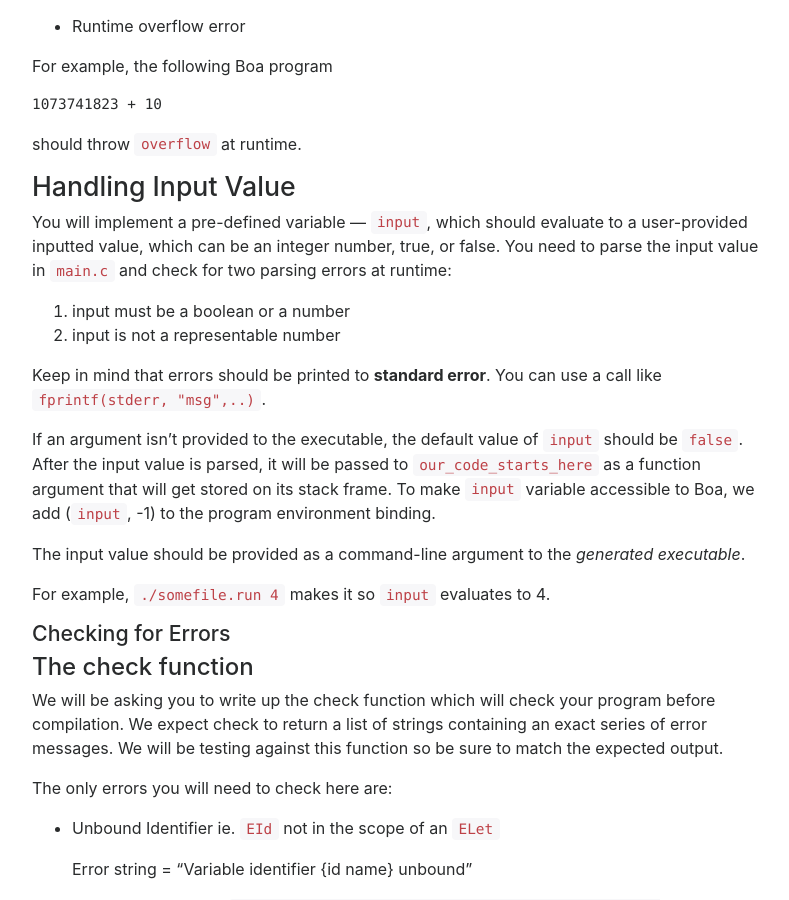
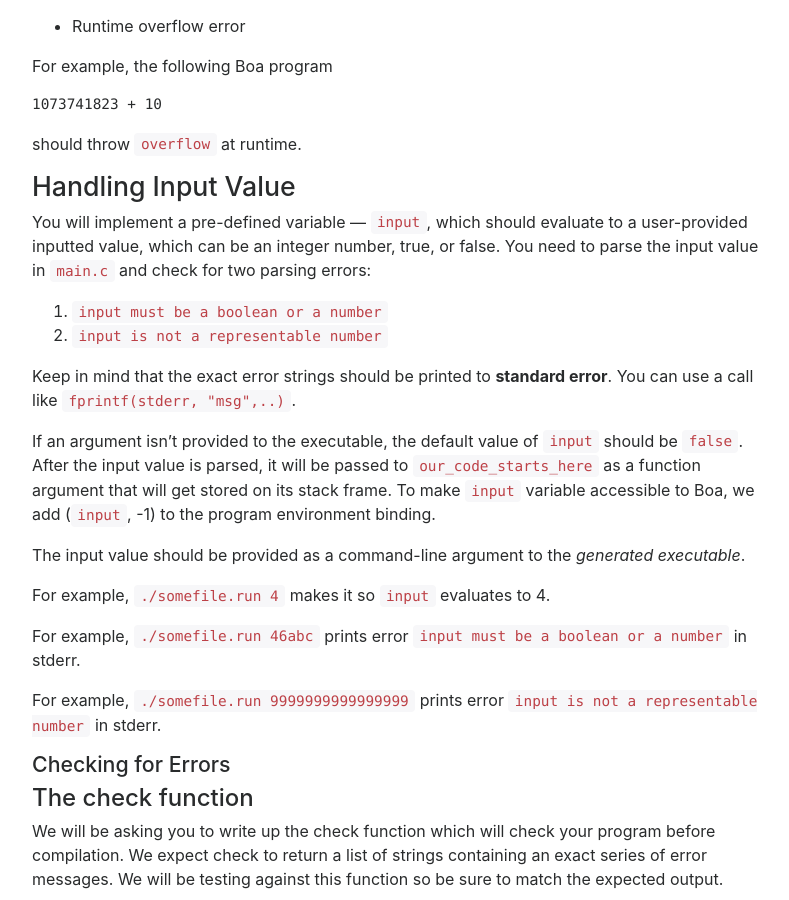
Before and after one commit to ucsd-cse131-s18/ucsd-cse131-s18.github.io, a Jekyll site: the page built from pa2/index.md, in a window 1280 px wide and 900 px high, scrolled down 2632 px. Shown: the whole window, without its empty margins (243-1032 px from the left). Built offline with Jekyll 4.4.1, drawn with Linux system fonts in a browser that asks for light colours; nearby versions of some CDN libraries.

Commit message:
Update index.md

```diff
--- a/pa2/index.md
+++ b/pa2/index.md
@@ -126,11 +126,12 @@ should throw `overflow` at runtime.
 
 You will implement a pre-defined variable — `input`, which should evaluate to a
 user-provided inputted value, which can be an integer number, true, or false.
-You need to parse the input value in `main.c` and check for two parsing errors at runtime:
-1. input must be a boolean or a number
-2. input is not a representable number
+You need to parse the input value in `main.c` and check for two parsing errors:
+1. `input must be a boolean or a number`
+2. `input is not a representable number`
 
-Keep in mind that errors should be printed to **standard error**. You can use a call like `fprintf(stderr, "msg",..)`.
+Keep in mind that the exact error strings should be printed to **standard error**.
+You can use a call like `fprintf(stderr, "msg",..)`.
 
 If an argument isn't provided to the executable, the default value of `input` should be `false`.
 After the input value is parsed, it will be passed to `our_code_starts_here` as a function
@@ -141,6 +142,10 @@ The input value should be provided as a command-line argument
 to the _generated executable_.
 
 For example, `./somefile.run 4` makes it so `input` evaluates to 4.
+
+For example, `./somefile.run 46abc` prints error `input must be a boolean or a number` in stderr.
+
+For example, `./somefile.run 9999999999999999` prints error `input is not a representable number` in stderr.
 
 ### Checking for Errors
 
```
